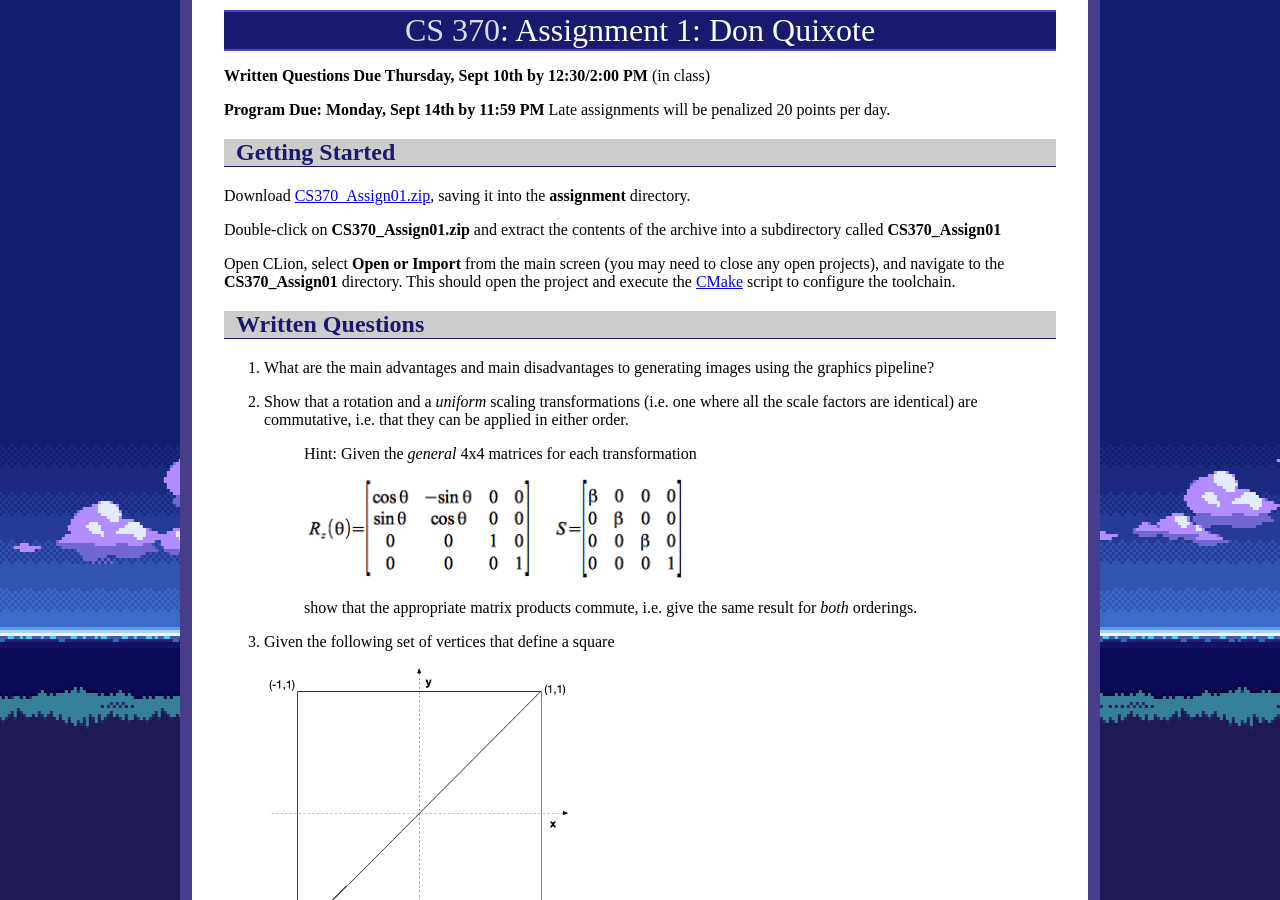
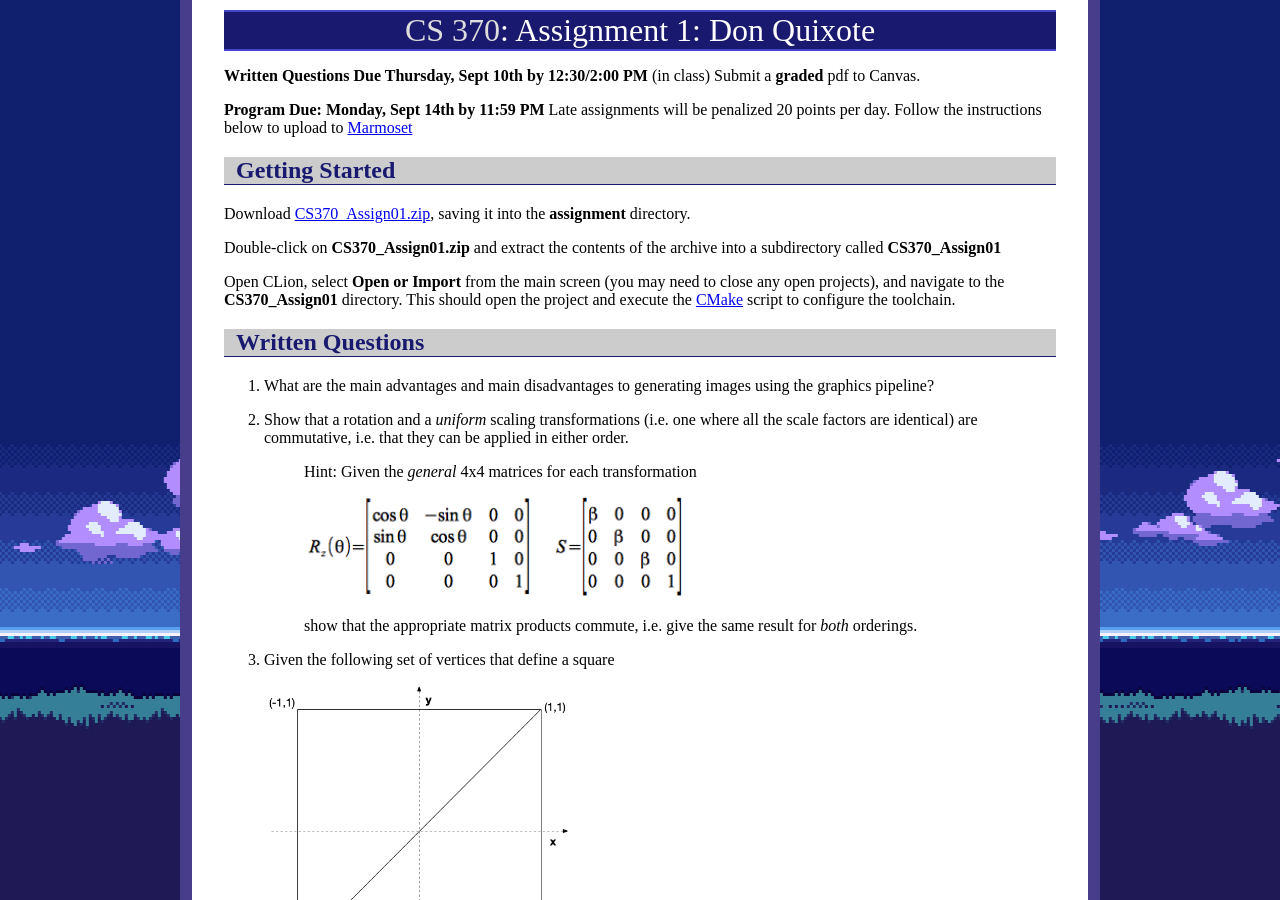
Before and after one commit to ycpcs/cs370-fall2020, a Jekyll site: the page built from assign/assign01.md, in a window 1280 px wide and 900 px high. Built offline with Jekyll 4.4.1, drawn with Linux system fonts in a browser that asks for light colours.

Commit message:
update submit
update submit

```diff
--- a/assign/assign01.md
+++ b/assign/assign01.md
@@ -3,9 +3,9 @@ layout: default
 title: "Assignment 1: Don Quixote"
 ---
 
-**Written Questions Due Thursday, Sept 10th by 12:30/2:00 PM** (in class)
+**Written Questions Due Thursday, Sept 10th by 12:30/2:00 PM** (in class) Submit a **graded** pdf to Canvas.
 
-**Program Due: Monday, Sept 14th by 11:59 PM** Late assignments will be penalized 20 points per day.
+**Program Due: Monday, Sept 14th by 11:59 PM** Late assignments will be penalized 20 points per day. Follow the instructions below to upload to [Marmoset](https://cs.ycp.edu/marmoset/login)
 
 ## Getting Started
 
```
Also changed, not shown: assign/index.md (+3 -1 lines).
